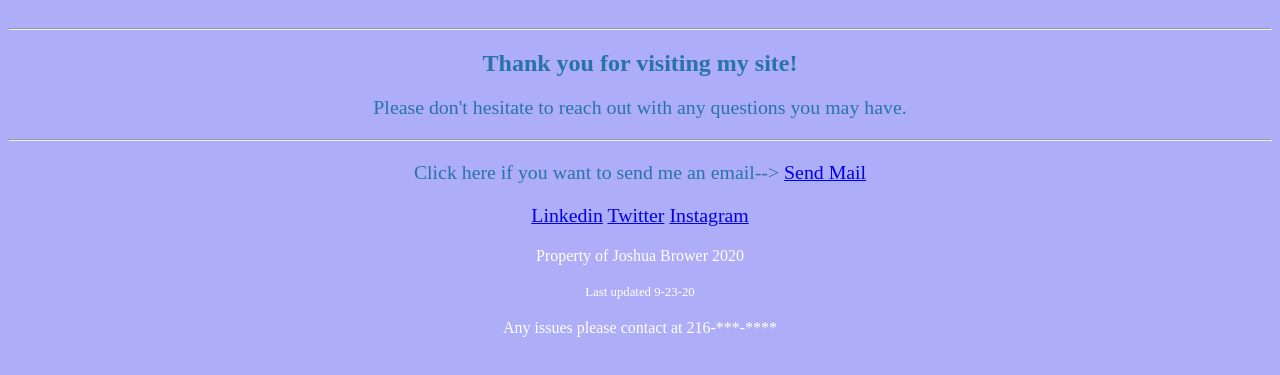
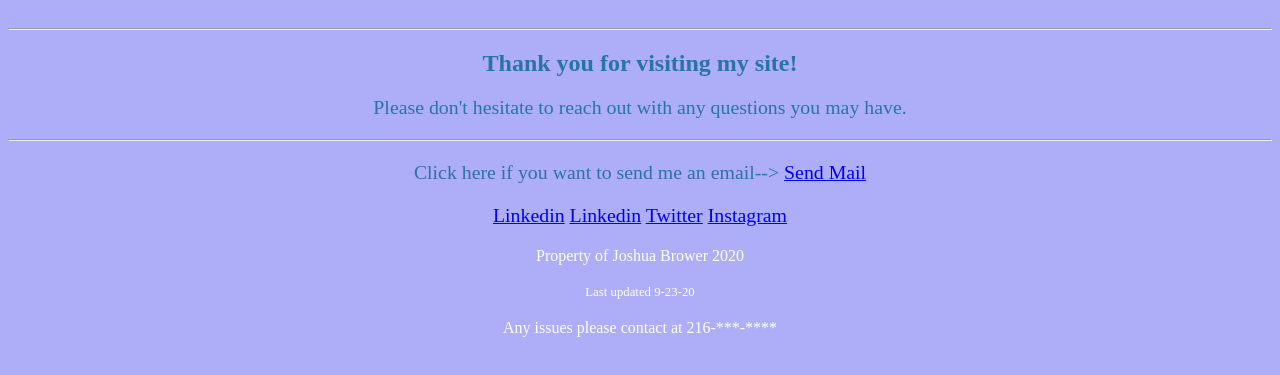
Before and after one commit to jbrower24/Joshua-Brower-Portfolio, a plain HTML site: page contact info.html in a window 1280 px wide. Shown: the part 109-484 px from the top of the page. Drawn offline with Linux system fonts and the light colour scheme.

Commit message:
Update contact info.html

```diff
--- a/contact info.html
+++ b/contact info.html
@@ -30,7 +30,9 @@ Send Mail</a>
 
 <div class="Bio">
 <p>
-	<a href="https://www.linkedin.com" target="_blank"> Linkedin</a>
+	<a href="https://www.linkedin.com" target="_blank">Linkedin</a>
+
+	<a href="https://www.linkedin.com"> Linkedin</a>
 	<a href="https://twitter.com/">Twitter</a>
 	<a href="https://www.instagram.com//">Instagram</a>
 
```
